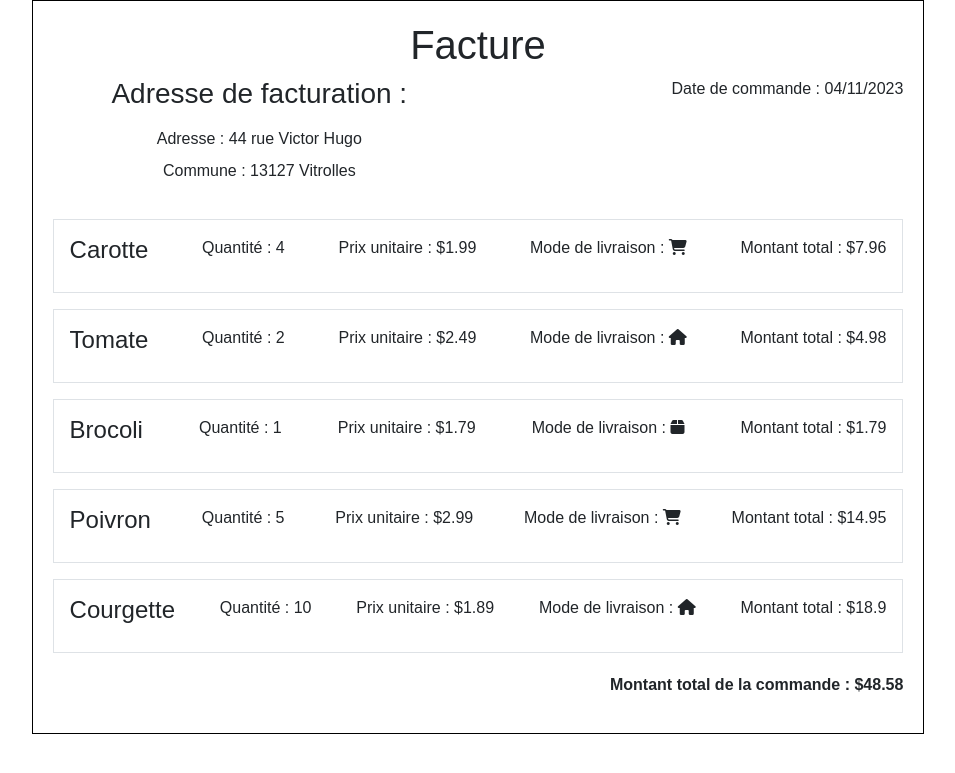
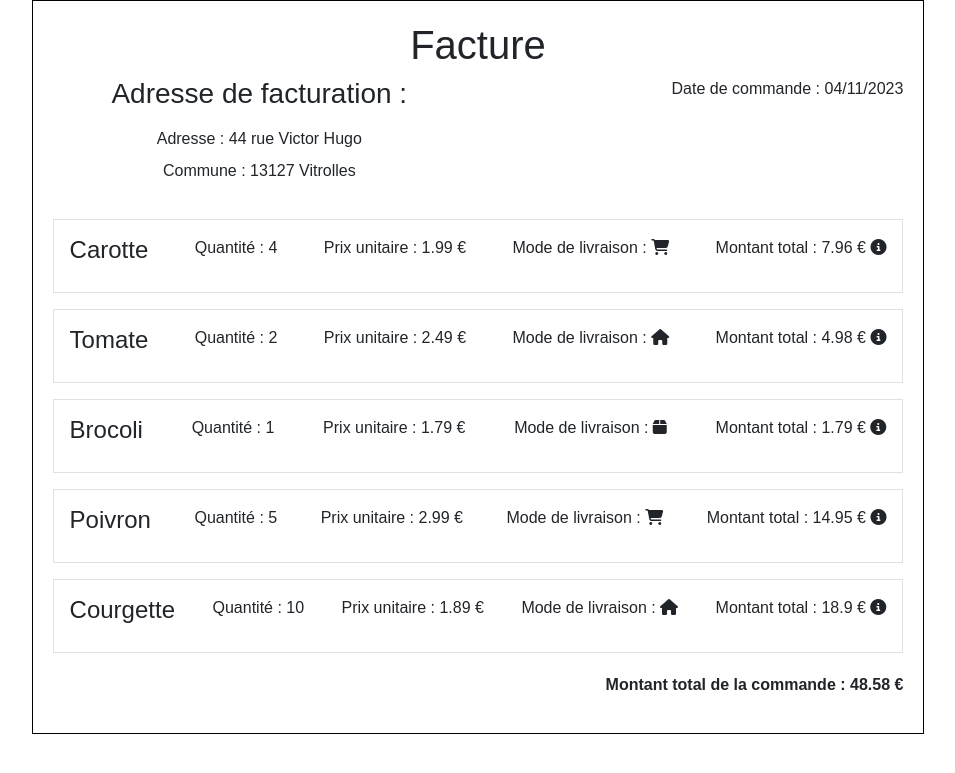
Before and after one commit to ThysmaJS/Projet_Magasin, a PHP site: page /facture in a window 1280 px wide. Shown: the top 773 px of the page, without its empty margins (162-1117 px from the left). Run offline with PHP 8.4, Linux system fonts and the light colour scheme.

Commit message:
Version finale finale avec code optimisé + quelques détails

```diff
--- a/views/facture.php
+++ b/views/facture.php
@@ -18,48 +18,57 @@
                     <div class="col-6">
                         <h3 class="mb-3">Adresse de facturation :</h3>
                         <address>
-                            <div class="mb-2">Adresse : <?php echo $adresse->num; ?> rue <?php echo $adresse->rue; ?></div>
-                            <div>Commune : <?php echo $adresse->CP; ?> <?php echo $adresse->commune; ?></div>
+                            <div class="mb-2">Adresse : <?= $adresse->num; ?> rue <?= $adresse->rue; ?></div>
+                            <div>Commune : <?= $adresse->CP; ?> <?= $adresse->commune; ?></div>
                         </address>
                     </div>
                     <div class="col-6 text-end">
-                        <p>Date de commande : <?php echo date('d/m/Y'); ?></p>
+                        <p>Date de commande : <?= date('d/m/Y'); ?></p>
                     </div>
                 </div>
             </div>
             <div class="invoice-items">
                 <?php foreach ($articles as $article) : ?>
                     <div class="item border p-3 mb-3">
-                        <h4><?php echo $article->name; ?></h4>
-                        <p>Quantité : <?php echo $article->quantity; ?></p>
-                        <p>Prix unitaire : $<?php echo $article->price; ?></p>
+                        <h4><?= $article->name; ?></h4>
+                        <p>Quantité : <?= $article->quantity; ?></p>
+                        <p>Prix unitaire : <?= $article->price; ?> €</p>
                         <p>Mode de livraison :
                             <?php
+                            $deliveryIcon = '';
                             if ($article->deliveryMode === 'shop') {
-                                echo '<i class="fas fa-shopping-cart"></i>';
+                                $deliveryIcon = '<i class="fas fa-shopping-cart"></i>';
                             } elseif ($article->deliveryMode === 'house') {
-                                echo '<i class="fas fa-home"></i>';
+                                $deliveryIcon = '<i class="fas fa-home"></i>';
                             } elseif ($article->deliveryMode === 'box') {
-                                echo '<i class="fas fa-box"></i>';
+                                $deliveryIcon = '<i class="fas fa-box" data-bs-toggle="tooltip" data-bs-placement="top" title="17 rue des Lila, 13080 Aix-En-Provence"></i>';
                             }
+                            echo $deliveryIcon;
                             ?>
                         </p>
-                        <p>Montant total : $<?php echo $article->price * $article->quantity; ?></p>
+                        <p>Montant total : <?= $article->price * $article->quantity; ?> €
+                            <i class="fas fa-info-circle" data-bs-toggle="tooltip" data-bs-placement="top"
+                                title="<?= number_format($article->price, 2) . ' x ' . $article->quantity . ' = ' . number_format($article->price * $article->quantity, 2) . ' €'; ?>"></i>
+                        </p>
                     </div>
                 <?php endforeach; ?>
             </div>
             <div class="invoice-total text-end">
-                <p>Montant total de la commande : $<?php
-                    $totalAmount = 0;
-                    foreach ($articles as $article) {
-                        $totalAmount += $article->price * $article->quantity;
-                    }
-                    echo number_format($totalAmount, 2);
-                    ?>
+                <?php
+                $totalAmount = 0;
+                foreach ($articles as $article) {
+                    $totalAmount += $article->price * $article->quantity;
+                }
+                ?>
+                <p data-bs-toggle="tooltip" data-bs-placement="top"
+                    title="Somme des montants totaux de chaque article">Montant total de la commande :
+                    <?= number_format($totalAmount, 2); ?> €
                 </p>
             </div>
         </div>
     </div>
+    <script src="https://cdn.jsdelivr.net/npm/bootstrap@5.3.2/dist/js/bootstrap.bundle.min.js" integrity="sha384-C6RzsynM9kWDrMNeT87bh95OGNyZPhcTNXj1NW7RuBCsyN/o0jlpcV8Qyq46cDfL"
+        crossorigin="anonymous"></script>
 </body>
 
 </html>
```
